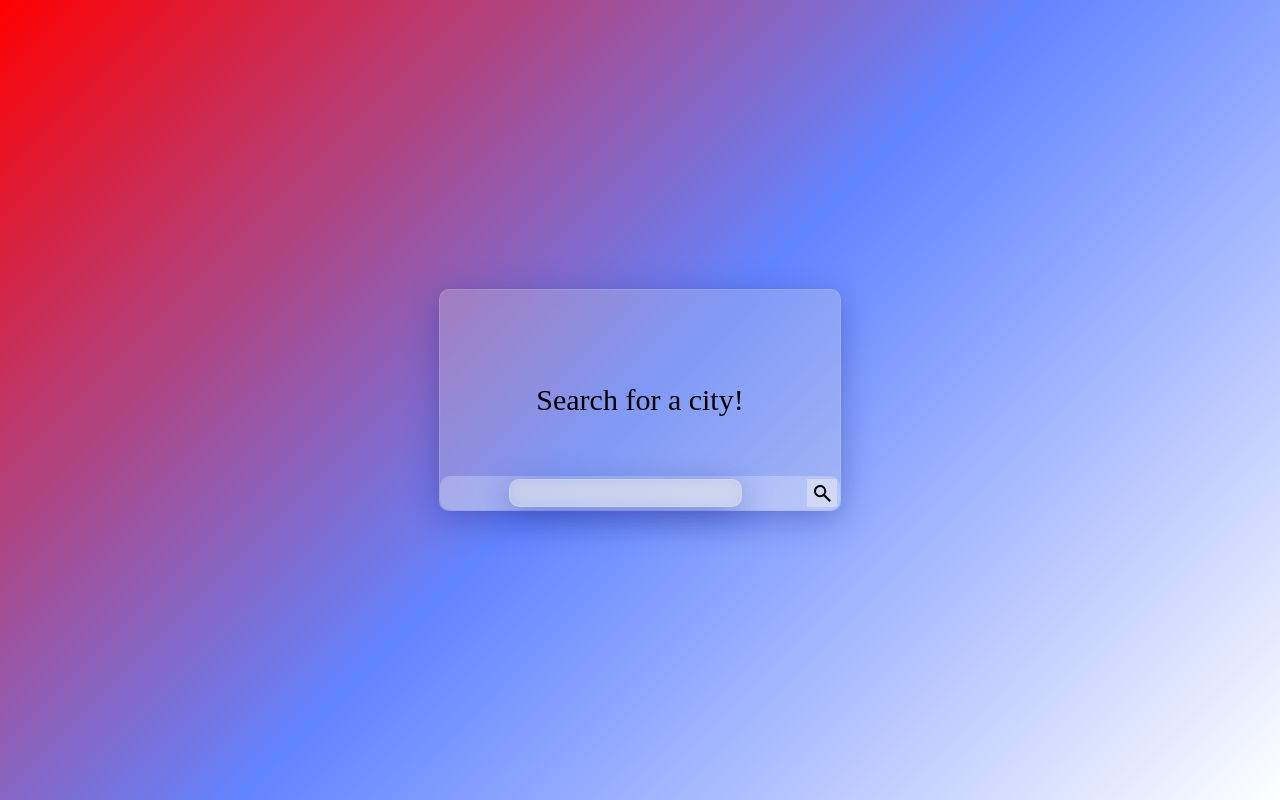
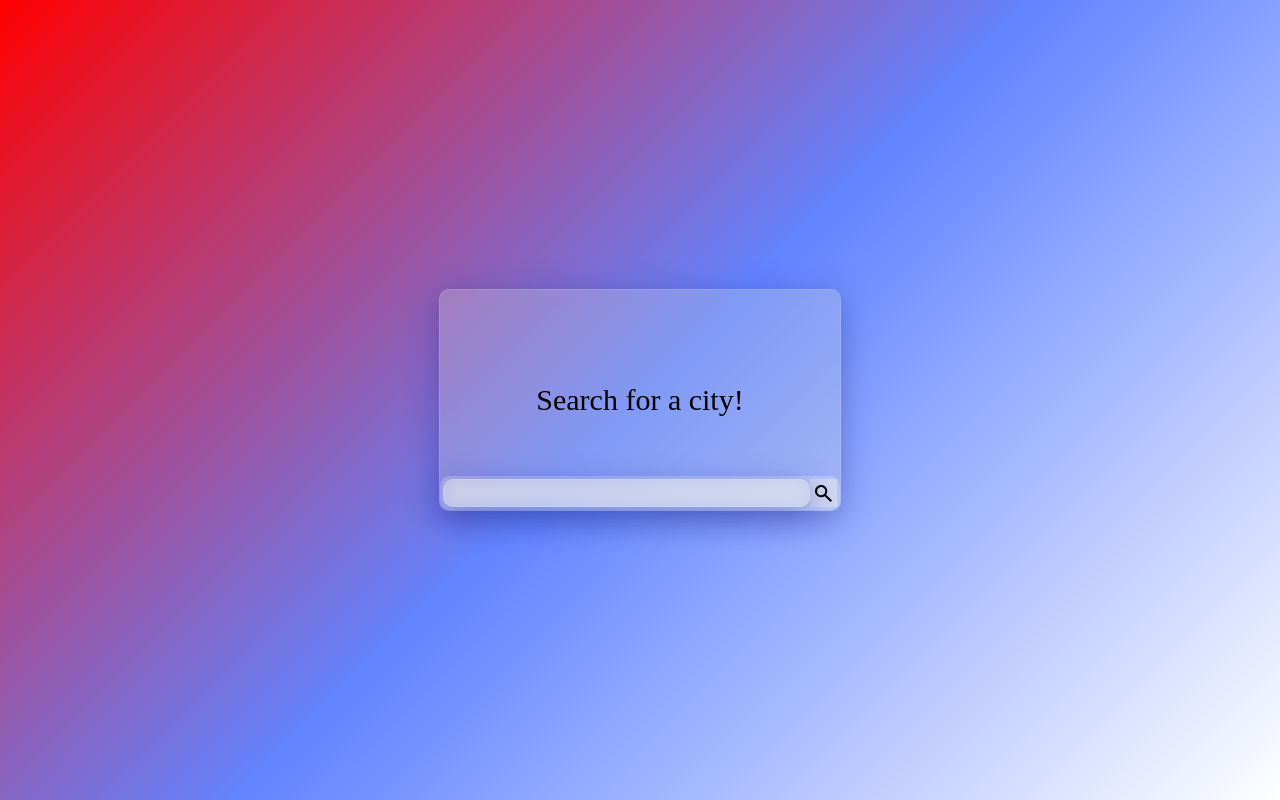
Before and after one commit to mwyywm/weather-app, a React (Create React App) app: page / in a window 1280 px wide. Built offline with nearby package versions, Linux system fonts and the light colour scheme.

Commit message:
search input fixed

```diff
--- a/src/App.css
+++ b/src/App.css
@@ -90,7 +90,6 @@ form {
 
 input[type="text"] {
   width: 100%;
-  max-width: fit-content;
   height: 20px;
   font-size: 18px;
   border: none;
```
